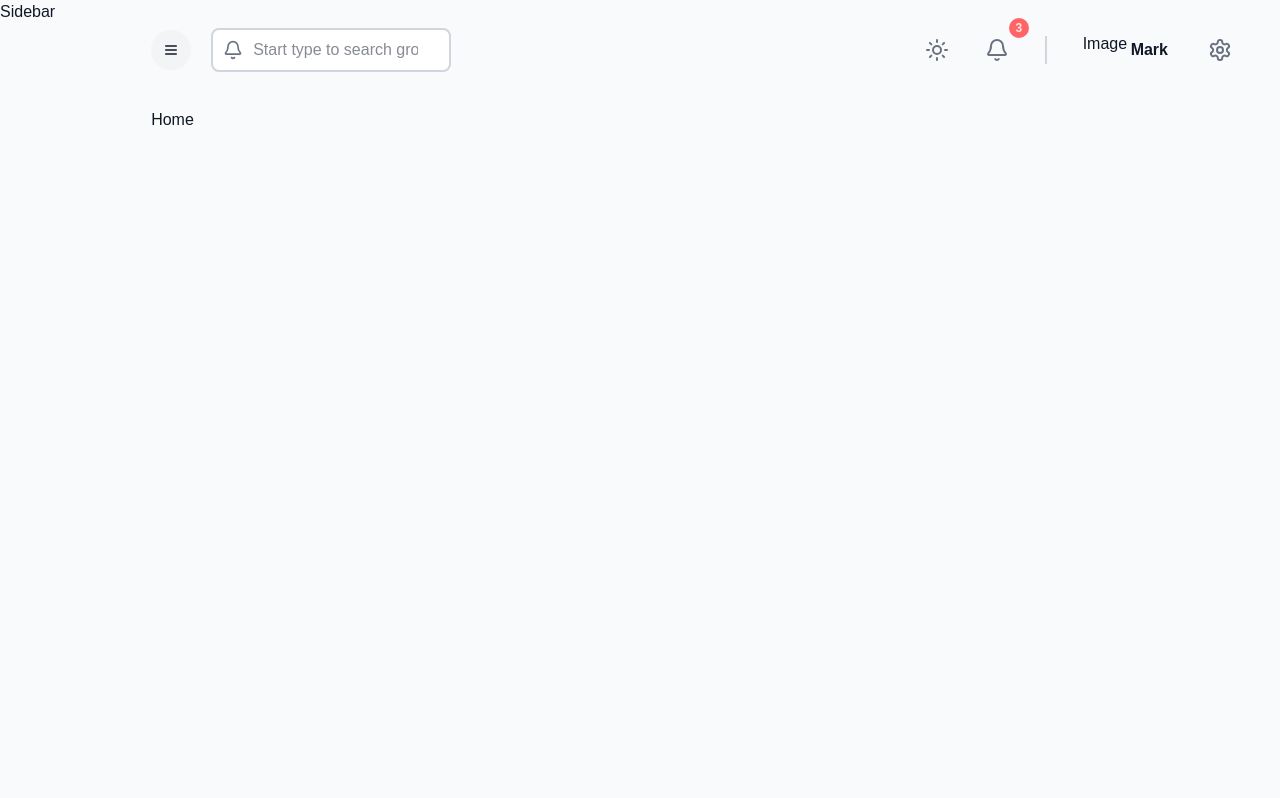
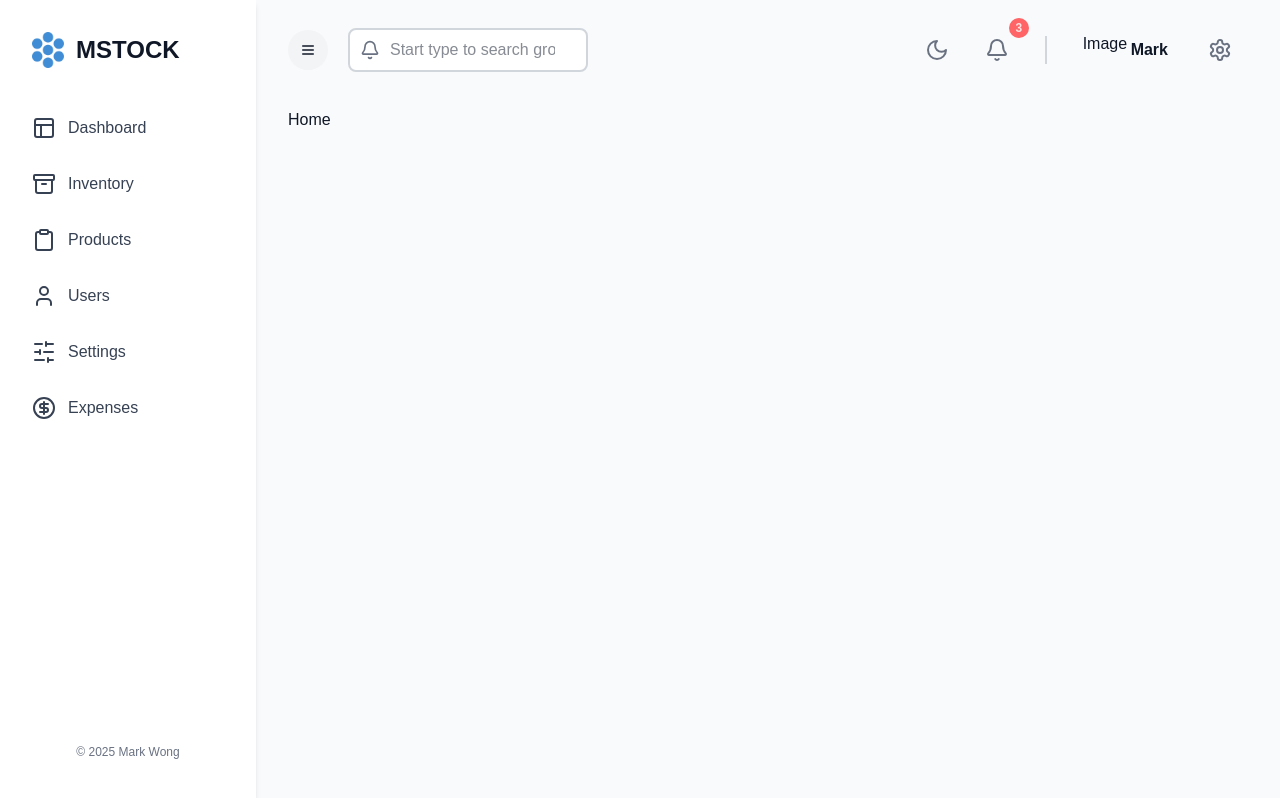
Before and after one commit to mark62005/inventrywise, a Next.js app in the folder client/: page / in a window 1280 px wide. Built offline with nearby package versions, Linux system fonts and the light colour scheme.

Commit message:
Build and implement Sidebar component

```diff
--- a/client/src/app/DashboardWrapper.tsx
+++ b/client/src/app/DashboardWrapper.tsx
@@ -1,12 +1,25 @@
+"use client";
+
 import { LayoutProps } from "@/types/app/page-props";
+import Sidebar from "@/components/shared/Sidebar";
 import Navbar from "@/components/shared/Navbar";
+import { useAppSelector } from "@/state/redux";
+import { selectIsSidebarCollapsed } from "@/state/slices/globalSlice";
+import { cn } from "@/lib/utils";
 
 function DashboardWrapper({ children }: LayoutProps) {
+	const isSidebarCollapsed = useAppSelector(selectIsSidebarCollapsed);
+
 	return (
 		<div className="flex w-full min-h-screen bg-gray-50 text-gray-900">
-			{/* TODO: Create Sidebar component */}
-			Sidebar
-			<main className="flex flex-col w-full h-full py-5 px-9 bg-gray-50 md:pl-24">
+			<Sidebar />
+
+			<main
+				className={cn(
+					"flex flex-col w-full h-full py-5 px-9 bg-gray-50",
+					isSidebarCollapsed ? "md:pl-24" : "md:pl-72"
+				)}
+			>
 				<Navbar />
 
 				{children}
--- a/client/src/components/shared/Navbar/index.tsx
+++ b/client/src/components/shared/Navbar/index.tsx
@@ -1,15 +1,24 @@
 "use client";
 
 import Link from "next/link";
-import { Bell, Menu, Settings, Sun } from "lucide-react";
+import { useAppDispatch, useAppSelector } from "@/state/redux";
+import {
+	selectIsDarkMode,
+	toggleDarkMode,
+	toggleSidebarCollapsed,
+} from "@/state/slices/globalSlice";
+import { Bell, Menu, Moon, Settings, Sun } from "lucide-react";
 
 function Navbar() {
+	const dispatch = useAppDispatch();
+	const isDarkMode = useAppSelector(selectIsDarkMode);
+
 	function toggleSidebar() {
-		// TODO: Finish the feature for toggling sidebar with redux
+		dispatch(toggleSidebarCollapsed());
 	}
 
-	function toggleDarkMode() {
-		// TODO: Finish the feature for toggling dark mode with redux
+	function toggleIsDarkMode() {
+		dispatch(toggleDarkMode());
 	}
 
 	return (
@@ -44,14 +53,20 @@ function Navbar() {
 				<div className="hidden md:flex justify-between items-center gap-3">
 					{/* DARK MODE BUTTON */}
 					<button
-						onClick={toggleDarkMode}
+						onClick={toggleIsDarkMode}
 						className="block cursor-pointer p-3"
 					>
-						{/* TODO: Conditional rendering for dark mode or light mode */}
-						<Sun
-							className="text-gray-500"
-							size={24}
-						/>
+						{isDarkMode ? (
+							<Sun
+								className="cursor-pointer text-gray-500"
+								size={24}
+							/>
+						) : (
+							<Moon
+								className="cursor-pointer text-gray-500"
+								size={24}
+							/>
+						)}
 					</button>
 
 					{/* NOTIFICATION BUTTON */}
--- /dev/null
+++ b/client/src/components/shared/Sidebar/index.tsx
@@ -0,0 +1,79 @@
+"use client";
+
+import Image from "next/image";
+import { useAppDispatch, useAppSelector } from "@/state/redux";
+import {
+	selectIsSidebarCollapsed,
+	toggleSidebarCollapsed,
+} from "@/state/slices/globalSlice";
+import { Menu } from "lucide-react";
+import { cn } from "@/lib/utils";
+import { SIDEBAR_LINKS_CONFIG } from "@/lib/constants";
+import SidebarLink from "./SidebarLink";
+
+function Sidebar() {
+	const dispatch = useAppDispatch();
+	const isSidebarCollapsed = useAppSelector(selectIsSidebarCollapsed);
+
+	function toggleSidebar() {
+		dispatch(toggleSidebarCollapsed());
+	}
+
+	return (
+		<div
+			className={cn(
+				`fixed flex flex-col bg-white transition-all duration-300 overflow-hidden h-full shadow-md z-40`,
+				isSidebarCollapsed ? "w-0 md:w-16" : "w-72 md:w-64"
+			)}
+		>
+			{/* LOGO */}
+			<div
+				className={cn(
+					`flex gap-3 justify-between md:justify-normal items-center pt-8`,
+					isSidebarCollapsed ? "px-5" : "px-8"
+				)}
+			>
+				<Image
+					src="/logo.png"
+					alt="Logo of MStock"
+					width={27}
+					height={27}
+					className="rounded w-8"
+				/>
+				<h1
+					className={cn(
+						"font-extrabold text-2xl",
+						isSidebarCollapsed ? "hidden" : "block"
+					)}
+				>
+					MSTOCK
+				</h1>
+
+				<button
+					className="md:hidden px-3 py-3 bg-gray-100 rounded-full cursor-pointer hover:bg-blue-100"
+					onClick={toggleSidebar}
+				>
+					<Menu className="w-4 h-4" />
+				</button>
+			</div>
+
+			{/* SIDEBAR LINKS */}
+			<div className="flex-grow mt-8">
+				{SIDEBAR_LINKS_CONFIG.map((sidebarLink) => (
+					<SidebarLink
+						link={sidebarLink}
+						key={sidebarLink.href}
+					/>
+				))}
+			</div>
+
+			{/* FOOTER */}
+			<footer className={cn("mb-10", isSidebarCollapsed ? "hidden" : "block")}>
+				<p className="text-center text-xs text-gray-500">
+					&copy; 2025 Mark Wong
+				</p>
+			</footer>
+		</div>
+	);
+}
+export default Sidebar;
```
Also changed, not shown: client/src/types/app/config.ts (added, +11 -0 lines), client/public/logo.png (added).
